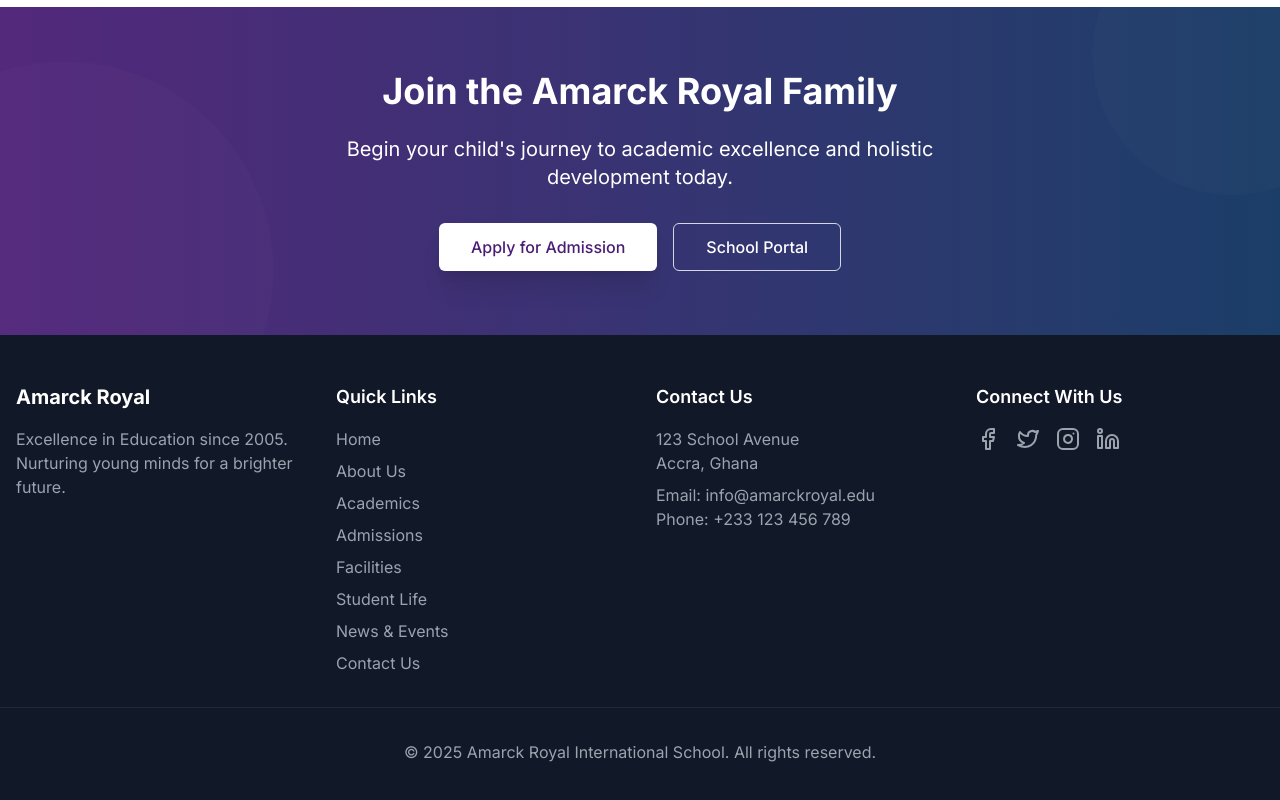
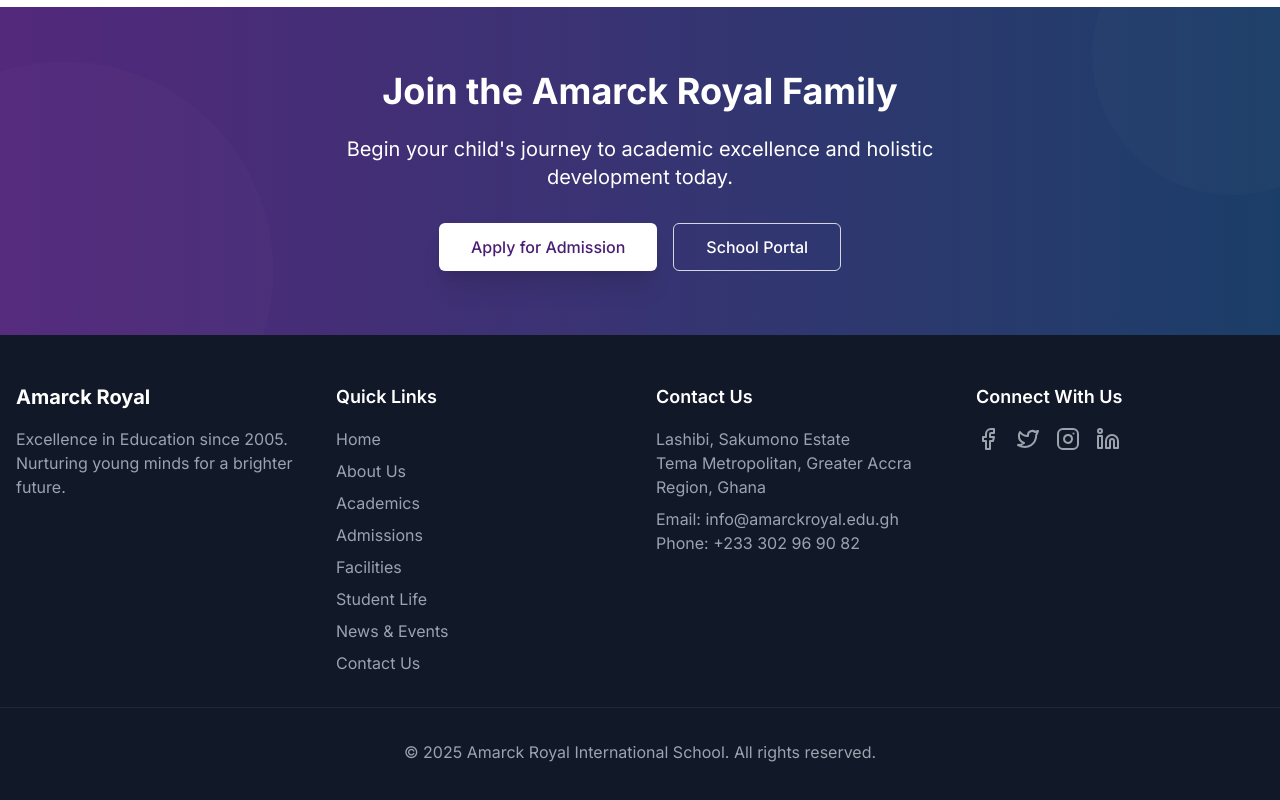
Before and after one commit to projet-mz/Royal-mz, a Next.js app: page / in a window 1280 px wide. Shown: the part 2223-3023 px from the top of the page. Built offline with nearby package versions, Linux system fonts and the light colour scheme; no server answers.

Commit message:
Update contact information in footer to match correct school address
Co-Authored-By: Offensive security <hackerzed10@gmail.com>

```diff
--- a/src/components/layout/PublicWebsiteLayout.tsx
+++ b/src/components/layout/PublicWebsiteLayout.tsx
@@ -151,10 +151,10 @@ export function PublicWebsiteLayout({ children }: PublicWebsiteLayoutProps) {
           <div>
             <h4 className="text-lg font-semibold mb-4">Contact Us</h4>
             <address className="text-gray-400 not-italic">
-              <p>123 School Avenue</p>
-              <p>Accra, Ghana</p>
-              <p className="mt-2">Email: info@amarckroyal.edu</p>
-              <p>Phone: +233 123 456 789</p>
+              <p>Lashibi, Sakumono Estate</p>
+              <p>Tema Metropolitan, Greater Accra Region, Ghana</p>
+              <p className="mt-2">Email: info@amarckroyal.edu.gh</p>
+              <p>Phone: +233 302 96 90 82</p>
             </address>
           </div>
           <div>
```
